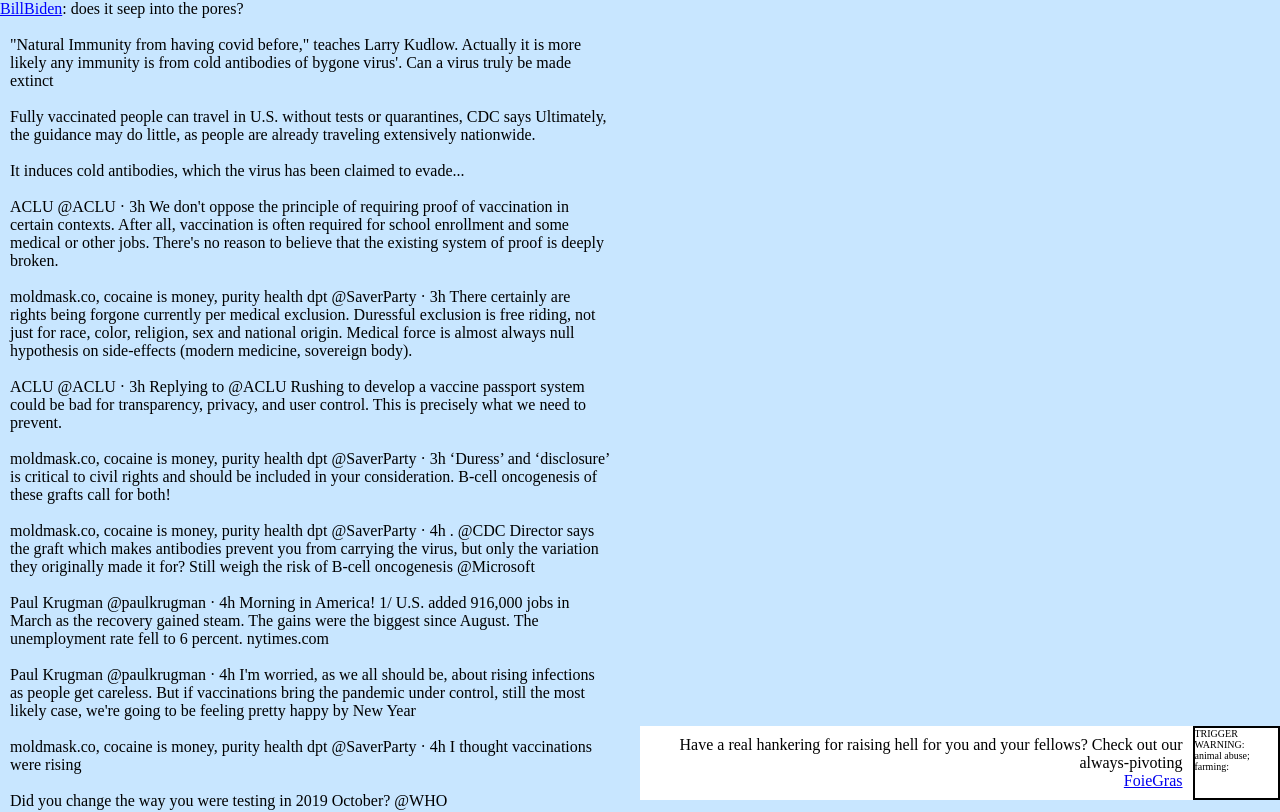
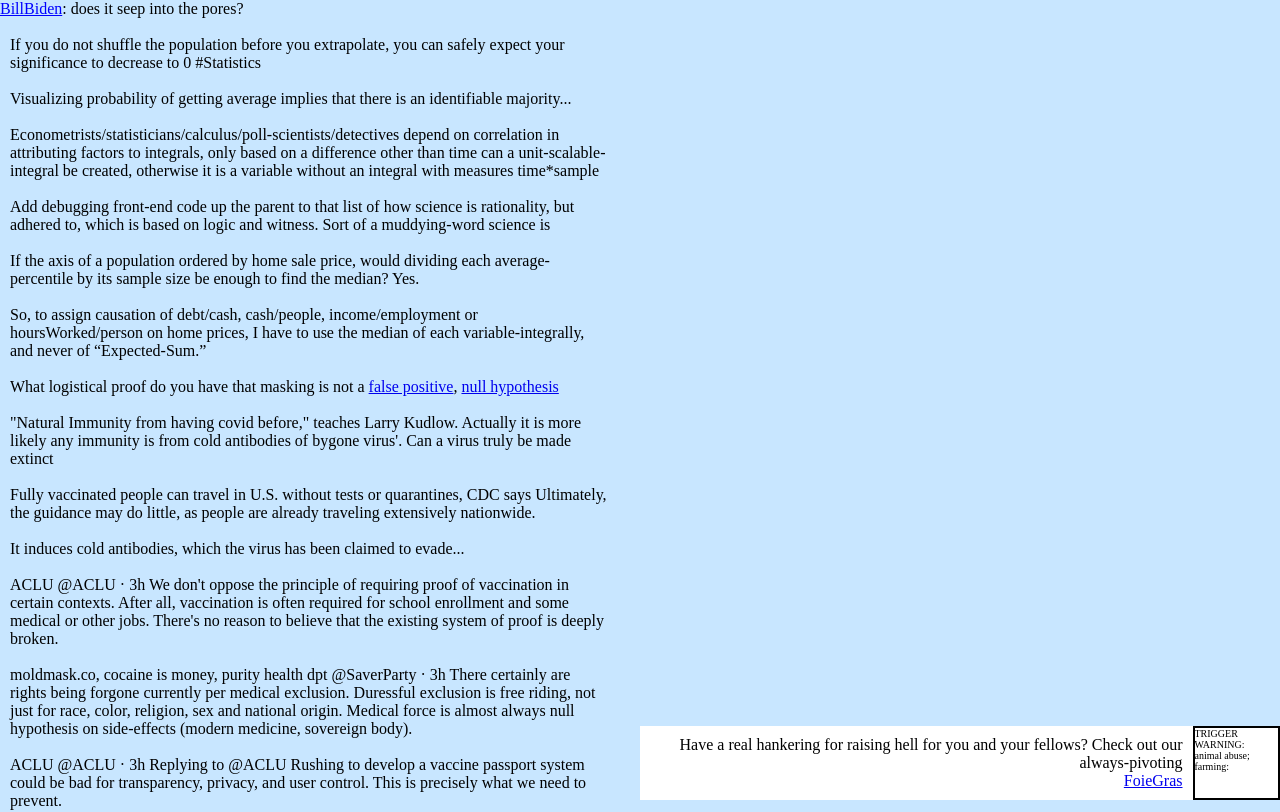
Before and after one commit to NickCarducci/MoldMask, a React (Create React App) app: page / in a window 1280 px wide. Shown: the top 812 px of the page. Built offline with nearby package versions, Linux system fonts and the light colour scheme.

Commit message:
Update App.js

```diff
--- a/src/App.js
+++ b/src/App.js
@@ -266,6 +266,44 @@ export default class App extends React.Component {
               : does it seep into the pores?
             </div>
           </div>
+          If you do not shuffle the population before you extrapolate, you can
+          safely expect your significance to decrease to 0 #Statistics
+          <br />
+          <br />
+          Visualizing probability of getting average implies that there is an
+          identifiable majority...
+          <br />
+          <br />
+          Econometrists/statisticians/calculus/poll-scientists/detectives depend
+          on correlation in attributing factors to integrals, only based on a
+          difference other than time can a unit-scalable-integral be created,
+          otherwise it is a variable without an integral with measures
+          time*sample
+          <br />
+          <br />
+          Add debugging front-end code up the parent to that list of how science
+          is rationality, but adhered to, which is based on logic and witness.
+          Sort of a muddying-word science is
+          <br />
+          <br />
+          If the axis of a population ordered by home sale price, would dividing
+          each average-percentile by its sample size be enough to find the
+          median? Yes.
+          <br />
+          <br />
+          So, to assign causation of debt/cash, cash/people, income/employment
+          or hoursWorked/person on home prices, I have to use the median of each
+          variable-integrally, and never of “Expected-Sum.”
+          <br />
+          <br />
+          What logistical proof do you have that masking is not a&nbsp;
+          <a href="https://pubmed.ncbi.nlm.nih.gov/17542834/">false positive</a>
+          ,&nbsp;
+          <a href="https://www.google.com/search?q=null+hypothesis">
+            null hypothesis
+          </a>
+          <br />
+          <br />
           "Natural Immunity from having covid before," teaches Larry Kudlow.
           Actually it is more likely any immunity is from cold antibodies of
           bygone virus'. Can a virus truly be made extinct
```
